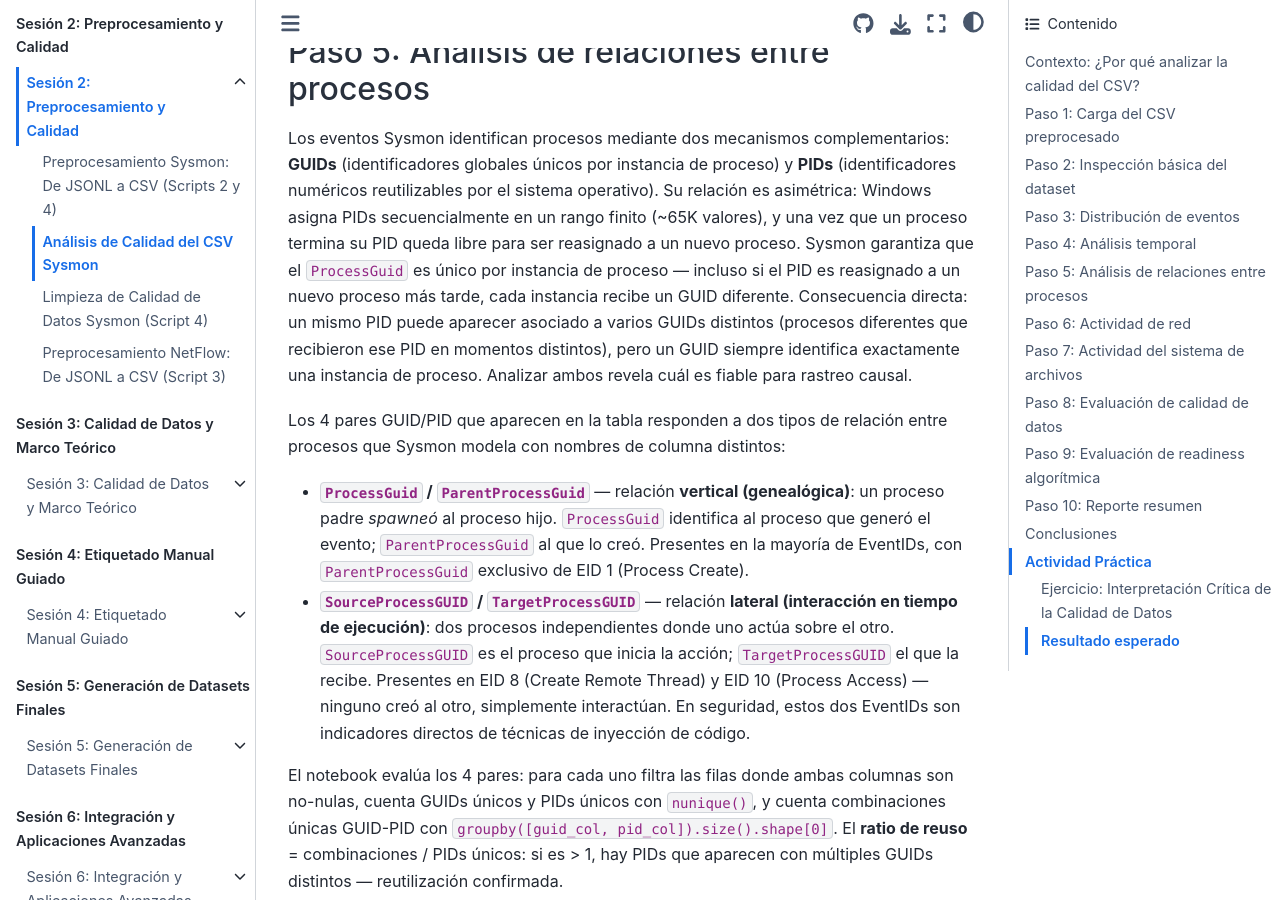
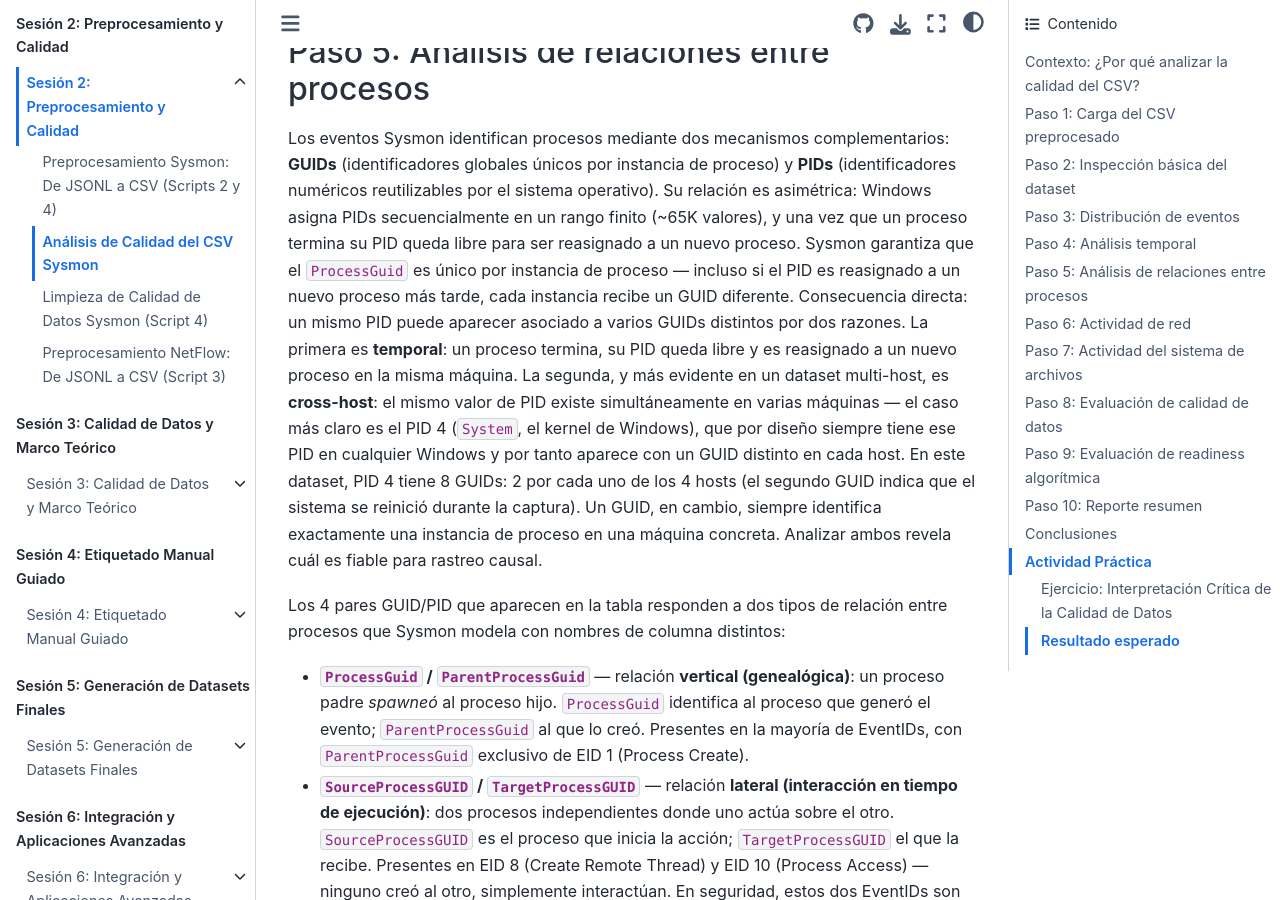
Before and after one commit to ollerenac/curso2026, a Jupyter Book: the page built from sesion-2/8-analisis-calidad-csv.md, in a window 1280 px wide and 900 px high, scrolled down 13865 px. Built offline with Jupyter Book 1.0.4 settings and Sphinx 7.4.7 and the Sphinx Book theme 1.1.4, drawn with Linux system fonts in a browser that asks for light colours.

Commit message:
feat(sesion-2): expand PID reuse explanation with cross-host and temporal causes in Paso 5
Add two distinct sources of PID ambiguity: temporal (PID reassignment after process exit)
and cross-host (same PID on multiple machines simultaneously). Use PID 4 / System process
as concrete example: 8 GUIDs across 4 hosts (2 per host due to reboot during capture).

Co-Authored-By: Claude Sonnet 4.6 <noreply@anthropic.com>

```diff
--- a/sesion-2/8-analisis-calidad-csv.md
+++ b/sesion-2/8-analisis-calidad-csv.md
@@ -346,7 +346,7 @@ El notebook genera 4 visualizaciones adaptadas a la ventana de 72 minutos, agrup
 
 ## Paso 5: Análisis de relaciones entre procesos
 
-Los eventos Sysmon identifican procesos mediante dos mecanismos complementarios: **GUIDs** (identificadores globales únicos por instancia de proceso) y **PIDs** (identificadores numéricos reutilizables por el sistema operativo). Su relación es asimétrica: Windows asigna PIDs secuencialmente en un rango finito (~65K valores), y una vez que un proceso termina su PID queda libre para ser reasignado a un nuevo proceso. Sysmon garantiza que el `ProcessGuid` es único por instancia de proceso — incluso si el PID es reasignado a un nuevo proceso más tarde, cada instancia recibe un GUID diferente. Consecuencia directa: un mismo PID puede aparecer asociado a varios GUIDs distintos (procesos diferentes que recibieron ese PID en momentos distintos), pero un GUID siempre identifica exactamente una instancia de proceso. Analizar ambos revela cuál es fiable para rastreo causal.
+Los eventos Sysmon identifican procesos mediante dos mecanismos complementarios: **GUIDs** (identificadores globales únicos por instancia de proceso) y **PIDs** (identificadores numéricos reutilizables por el sistema operativo). Su relación es asimétrica: Windows asigna PIDs secuencialmente en un rango finito (~65K valores), y una vez que un proceso termina su PID queda libre para ser reasignado a un nuevo proceso. Sysmon garantiza que el `ProcessGuid` es único por instancia de proceso — incluso si el PID es reasignado a un nuevo proceso más tarde, cada instancia recibe un GUID diferente. Consecuencia directa: un mismo PID puede aparecer asociado a varios GUIDs distintos por dos razones. La primera es **temporal**: un proceso termina, su PID queda libre y es reasignado a un nuevo proceso en la misma máquina. La segunda, y más evidente en un dataset multi-host, es **cross-host**: el mismo valor de PID existe simultáneamente en varias máquinas — el caso más claro es el PID 4 (`System`, el kernel de Windows), que por diseño siempre tiene ese PID en cualquier Windows y por tanto aparece con un GUID distinto en cada host. En este dataset, PID 4 tiene 8 GUIDs: 2 por cada uno de los 4 hosts (el segundo GUID indica que el sistema se reinició durante la captura). Un GUID, en cambio, siempre identifica exactamente una instancia de proceso en una máquina concreta. Analizar ambos revela cuál es fiable para rastreo causal.
 
 Los 4 pares GUID/PID que aparecen en la tabla responden a dos tipos de relación entre procesos que Sysmon modela con nombres de columna distintos:
 
```
